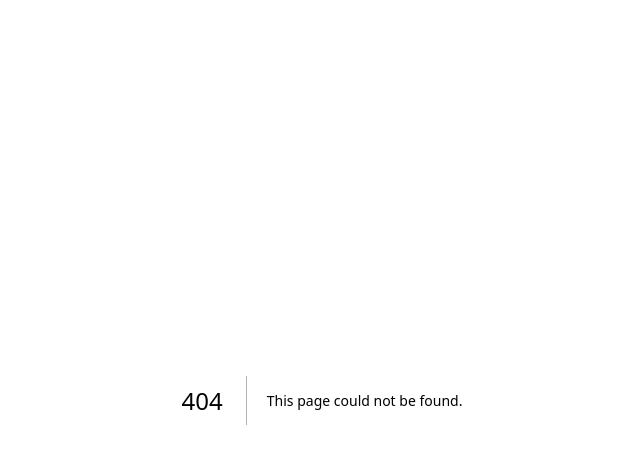
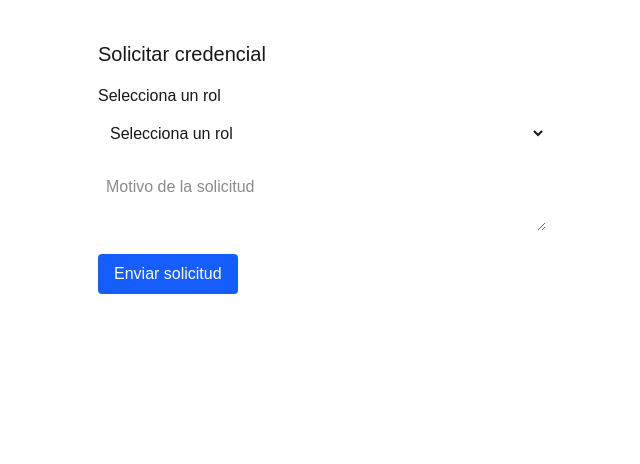
Before and after one commit to wuaicot/frontend-app-puerto-williams, a Next.js app: page /registro in a window 1280 px wide. Before the commit this address had no page. Shown: the top 464 px of the page, without its empty margins (318-958 px from the left). Built offline with nearby package versions, Linux system fonts and the light colour scheme; no server answers.

Commit message:
completing the registration flow

```diff
--- a/src/lib/axios.ts
+++ b/src/lib/axios.ts
@@ -1,3 +1,4 @@
+//client/src/lib/axios.ts
 import axios from 'axios';
 import { auth } from './firebase'; // Importamos la instancia de auth de Firebase
 
--- a/src/pages/index.tsx
+++ b/src/pages/index.tsx
@@ -1,52 +1,45 @@
 import React from 'react';
-// Importaciones de Firebase necesarias para Google Auth
-import { getAuth, GoogleAuthProvider, signInWithPopup, User } from 'firebase/auth';
-import { auth } from '../lib/firebase'; // Nuestra instancia de auth inicializada
-import apiClient from '../lib/axios'; // Nuestra instancia de Axios configurada
+import { getAuth, GoogleAuthProvider, signInWithPopup } from 'firebase/auth';
+import { auth } from '../lib/firebase';
+import apiClient from '../lib/axios';
+import { useRouter } from 'next/router';
 
-// Componente funcional para la página de inicio
 export default function LandingPage() {
+  const router = useRouter();
 
   // --- Función para manejar el clic en "Registrarse" ---
   const handleRegisterClick = async () => {
     console.log("Botón Registrarse presionado");
-    const provider = new GoogleAuthProvider(); // Proveedor de autenticación de Google
+    const provider = new GoogleAuthProvider();
 
     try {
       console.log("Iniciando popup de Google Sign-In...");
-      // Inicia el proceso de login con Google a través de una ventana emergente
       const userCredential = await signInWithPopup(auth, provider);
       const user = userCredential.user;
       console.log("¡Login con Google exitoso!", user);
 
-      // Obtener el ID Token de Firebase del usuario
-      console.log("Obteniendo ID Token...");
       const idToken = await user.getIdToken();
-      console.log("ID Token obtenido:", idToken); // No mostrar en producción real
+      console.log("ID Token obtenido:", idToken);
 
-      // Enviar el token al backend para registrar al usuario
       console.log("Enviando token al backend (/api/auth/register)...");
-      // Nota: El interceptor de Axios debería añadir el token al header 'Authorization'
-      // pero podrías enviarlo en el body si tu backend lo prefiere:
-      // const response = await apiClient.post('/auth/register', { token: idToken });
-      // Por ahora, confiamos en el interceptor:
-      const response = await apiClient.post('/auth/register'); // Endpoint a crear en el backend
+      const response = await apiClient.post('/auth/register'); // Token enviado vía interceptor
 
-      console.log("Respuesta del backend (registro):", response.data);
-      alert("¡Registro iniciado! Estado pendiente de aprobación por administrador."); // Mensaje temporal
+      const userData = response.data;
+      console.log("Respuesta del backend (registro):", userData);
 
-      // TODO: Redirigir a una página de "Pendiente de Aprobación"
-      // router.push('/pending-approval'); // Necesitarás importar 'useRouter' de 'next/router'
+      // Redirigir según el estado del usuario
+      if (userData.status === 'PENDING') {
+        router.push('/pendiente-aprobacion');
+      } else {
+        router.push('/conserjeria');
+      }
 
     } catch (error: any) {
-      // Manejar errores específicos de Firebase Auth o de la llamada API
       console.error("Error durante el proceso de registro:", error);
       if (error.code === 'auth/popup-closed-by-user') {
         alert("Proceso de registro cancelado (ventana cerrada).");
       } else if (error.response) {
-        // Error desde la respuesta del backend
         console.error("Error data:", error.response.data);
-        console.error("Error status:", error.response.status);
         alert(`Error del servidor: ${error.response.data?.message || 'Error desconocido'}`);
       } else {
         alert("Ocurrió un error durante el registro. Intenta de nuevo.");
@@ -54,55 +47,41 @@ export default function LandingPage() {
     }
   };
 
-  // --- Función para manejar el clic en "Admin." (Placeholder) ---
   const handleAdminClick = () => {
     console.log("Botón Admin presionado");
     alert("Funcionalidad de login Admin aún no implementada.");
-    // TODO: Implementar lógica de login Admin (similar a Registrarse pero llamando a /auth/login)
   };
 
-  // --- Función para manejar el clic en "Conserje" (Placeholder) ---
   const handleConserjeClick = () => {
     console.log("Botón Conserje presionado");
     alert("Funcionalidad de login Conserje aún no implementada.");
-    // TODO: Implementar lógica de login Conserje (similar a Registrarse pero llamando a /auth/login)
   };
 
-
   return (
-    // Contenedor principal: fondo negro, altura completa, centrado flex
     <div className="flex flex-col items-center justify-center min-h-screen bg-black text-white p-8">
-
-      {/* Título de la página (opcional, como en la imagen) */}
       <h1 className="absolute top-5 text-xl mb-12">landingPage</h1>
 
-      {/* Contenedor de los botones */}
       <div className="flex flex-col items-center gap-y-6">
-
-        {/* Botón Admin */}
         <button
-          onClick={handleAdminClick} // Llama a la función placeholder
+          onClick={handleAdminClick}
           className="bg-white text-black font-semibold py-3 px-10 rounded-full shadow-md hover:bg-gray-200 transition duration-300 ease-in-out min-w-[200px] text-center"
         >
           Admin.
         </button>
 
-        {/* Botón Registrarse */}
         <button
-          onClick={handleRegisterClick} // Llama a la función implementada
+          onClick={handleRegisterClick}
           className="bg-black text-white border border-white font-semibold py-2 px-8 rounded-md shadow-md hover:bg-gray-800 hover:border-gray-400 transition duration-300 ease-in-out min-w-[200px] text-center"
         >
           Registrarse
         </button>
 
-        {/* Botón Conserje */}
         <button
-          onClick={handleConserjeClick} // Llama a la función placeholder
+          onClick={handleConserjeClick}
           className="bg-white text-black font-semibold py-3 px-10 rounded-full shadow-md hover:bg-gray-200 transition duration-300 ease-in-out min-w-[200px] text-center"
         >
           Conserje
         </button>
-
       </div>
     </div>
   );
--- /dev/null
+++ b/src/pages/pendiente-aprobacion.tsx
@@ -0,0 +1,10 @@
+export default function PendienteAprobacion() {
+    return (
+      <div className="min-h-screen bg-black text-white flex flex-col justify-center items-center">
+        <h1 className="text-2xl font-bold">Tu cuenta está pendiente de aprobación</h1>
+        <p className="mt-4 text-center max-w-md">
+          Un administrador revisará tu registro pronto. Te notificaremos cuando estés aprobado.
+        </p>
+      </div>
+    );
+  }
--- /dev/null
+++ b/src/pages/registro.tsx
@@ -0,0 +1,43 @@
+// src/pages/registro.tsx
+import { useState } from "react";
+import axios from "@/lib/axios";
+
+export default function Registro() {
+  const [form, setForm] = useState({ desiredRole: "", reason: "" });
+
+  const handleSubmit = async (e: React.FormEvent) => {
+    e.preventDefault();
+    const userId = localStorage.getItem("userId"); // o usa context si prefieres
+
+    await axios.post("/api/credentials", {
+      userId,
+      desiredRole: form.desiredRole,
+      reason: form.reason,
+    });
+
+    alert("Solicitud enviada. Espera aprobación del administrador.");
+  };
+
+  return (
+    <form onSubmit={handleSubmit} className="max-w-md mx-auto mt-10">
+      <h2 className="text-xl mb-4">Solicitar credencial</h2>
+      <label htmlFor="desiredRole" className="block mb-2">Selecciona un rol</label>
+      <select
+        id="desiredRole"
+        className="w-full p-2 mb-4"
+        onChange={(e) => setForm({ ...form, desiredRole: e.target.value })}
+      >
+        <option value="">Selecciona un rol</option>
+        <option value="MAYORDOMO">Mayordomo</option>
+        <option value="PORTERO">Portero</option>
+        <option value="MANTENCION">Mantención</option>
+      </select>
+      <textarea
+        className="w-full p-2 mb-4"
+        placeholder="Motivo de la solicitud"
+        onChange={(e) => setForm({ ...form, reason: e.target.value })}
+      />
+      <button type="submit" className="bg-blue-600 text-white px-4 py-2 rounded">Enviar solicitud</button>
+    </form>
+  );
+}
```
Also changed, not shown: .txt.
